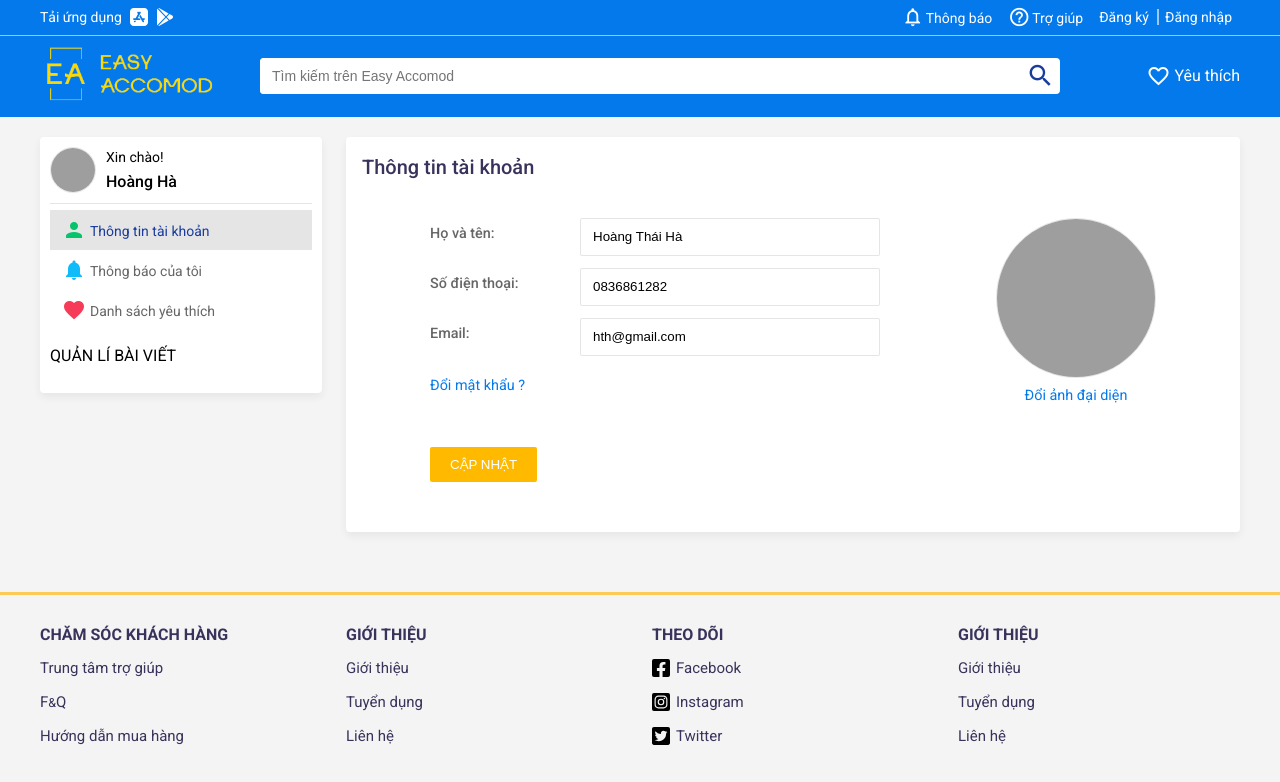
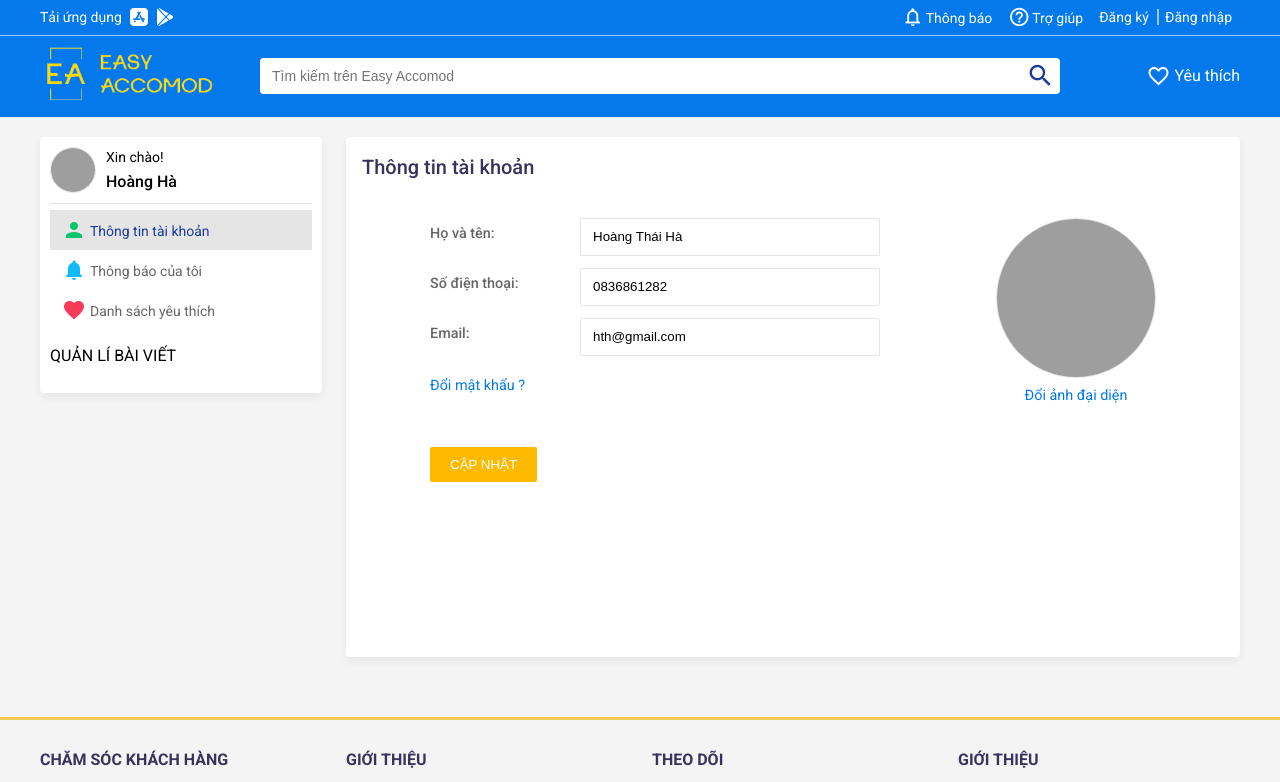
Before and after one commit to hoangha1998/easyaccomod-frontend-new, a React (Create React App) app: page /user/profile in a window 1280 px wide. Shown: the top 782 px of the page. Built offline with nearby package versions, Linux system fonts and the light colour scheme; grey boxes are pictures that could not be loaded.

Commit message:
update UI user page profile

```diff
--- a/src/pages/User/__components/Profile/Profile.scss
+++ b/src/pages/User/__components/Profile/Profile.scss
@@ -2,6 +2,7 @@
 @import "../../../../assets/css/_mixin";
 
 .user-profile {
+  min-height: 480px;
 
   &__wrapper {
     display: flex;
```
Also changed, not shown: 1 other file (tests, documents, lock files or other folders).
